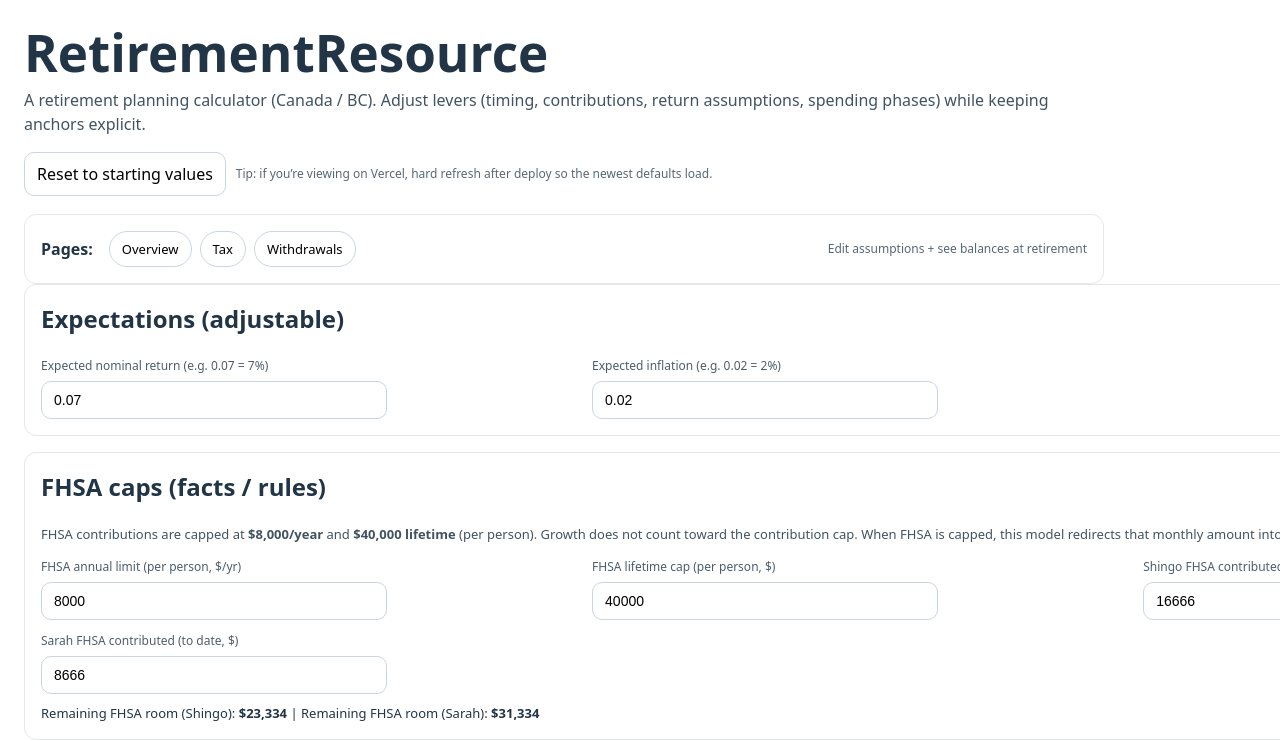
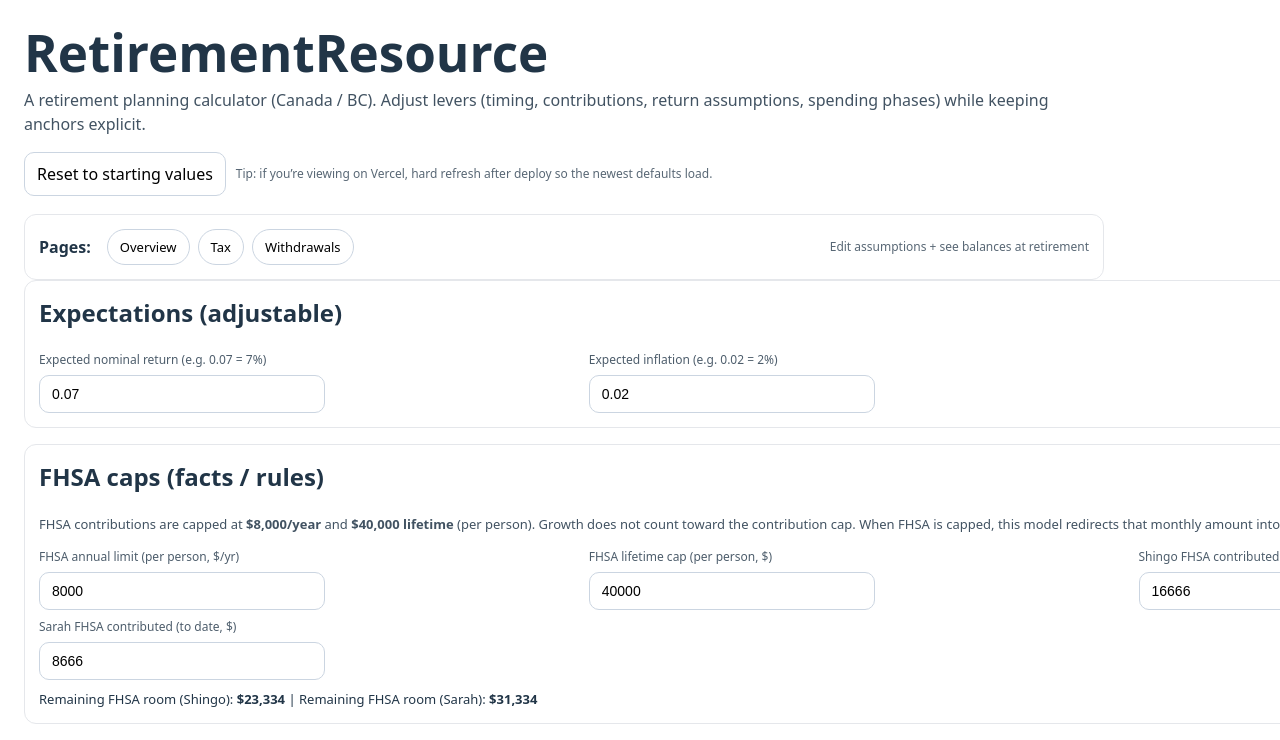
Before and after one commit to kawabunga8/RetirementResource, a React (Vite) app: page / in a window 1280 px wide. Shown: the top 740 px of the page. Built offline with nearby package versions, Linux system fonts and the light colour scheme.

Commit message:
Tighten form layout spacing and reduce control widths

```diff
--- a/src/App.css
+++ b/src/App.css
@@ -6,13 +6,13 @@
   background: white;
   border: 1px solid #e5e7eb;
   border-radius: 12px;
-  padding: 16px;
+  padding: 14px;
 }
 
 .grid {
   display: grid;
   grid-template-columns: repeat(3, minmax(0, 1fr));
-  gap: 12px;
+  gap: 8px;
   align-items: end;
 }
 
@@ -34,7 +34,7 @@
   border: 1px solid #cbd5e1;
   font-size: 14px;
   width: 100%;
-  max-width: 320px;
+  max-width: 260px;
 }
 
 .linkBtn {
```
